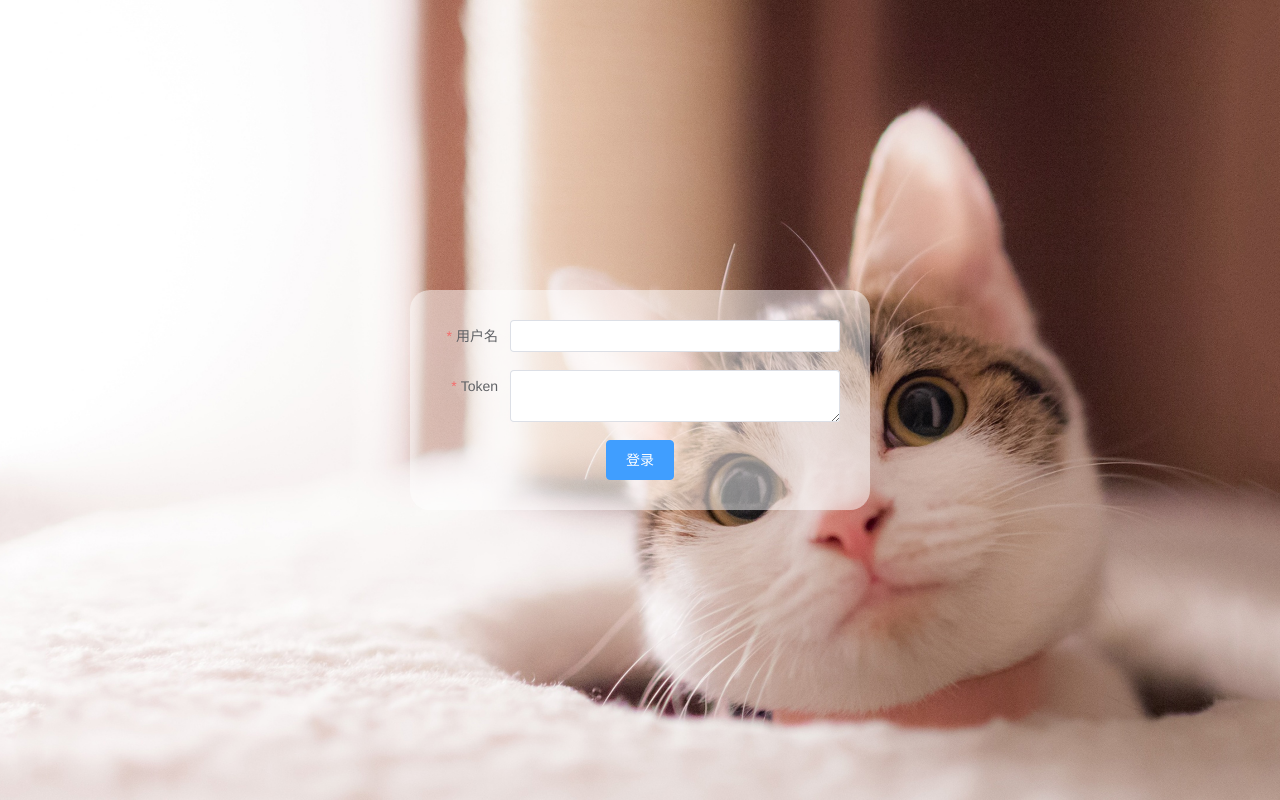
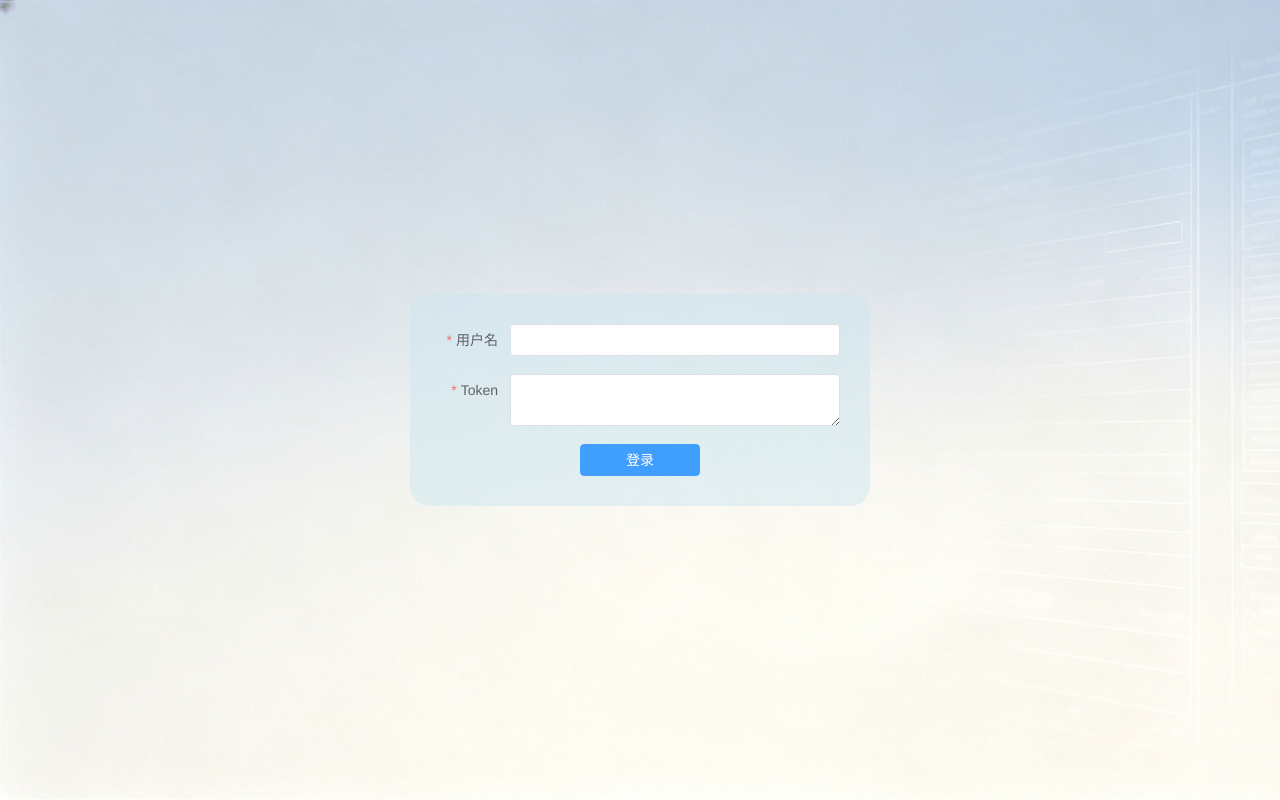
Before and after one commit to hilary919/baidutrack, a Vue app: page /#/login in a window 1280 px wide. Built offline with nearby package versions, Linux system fonts and the light colour scheme.

Commit message:
feat: ui更新

```diff
--- a/src/components/layout.vue
+++ b/src/components/layout.vue
@@ -101,8 +101,6 @@ const iconMap: Record<string, any> = {
   HomeFilled,
   View,
   Location,
-  Goods,
-  DataAnalysis,
 };
 
 const getSiteList = () => {
--- a/src/views/Login.vue
+++ b/src/views/Login.vue
@@ -22,7 +22,7 @@
         </el-form-item>
       </el-form>
       <div class="btn-login">
-        <el-button type="primary" size="large" @click="submitForm(loginForm)"
+        <el-button type="primary" style="width: 120px"  @click="submitForm(loginForm)"
           >登录</el-button
         >
       </div>
@@ -76,7 +76,7 @@ const submitForm = async (formEl: FormInstance | undefined) => {
     left: 50%;
     top: 50%;
     transform: translate(-50%, -50%);
-    background: rgba(255, 255, 255, 0.5);
+    background: rgba(206, 231, 241, 0.5);
     border-radius: 20px;
     padding: 30px;
     font-size: 24px;
```
Also changed, not shown: src/assets/images/loginbg.jpg, 1 other file (tests, documents, lock files or other folders).
